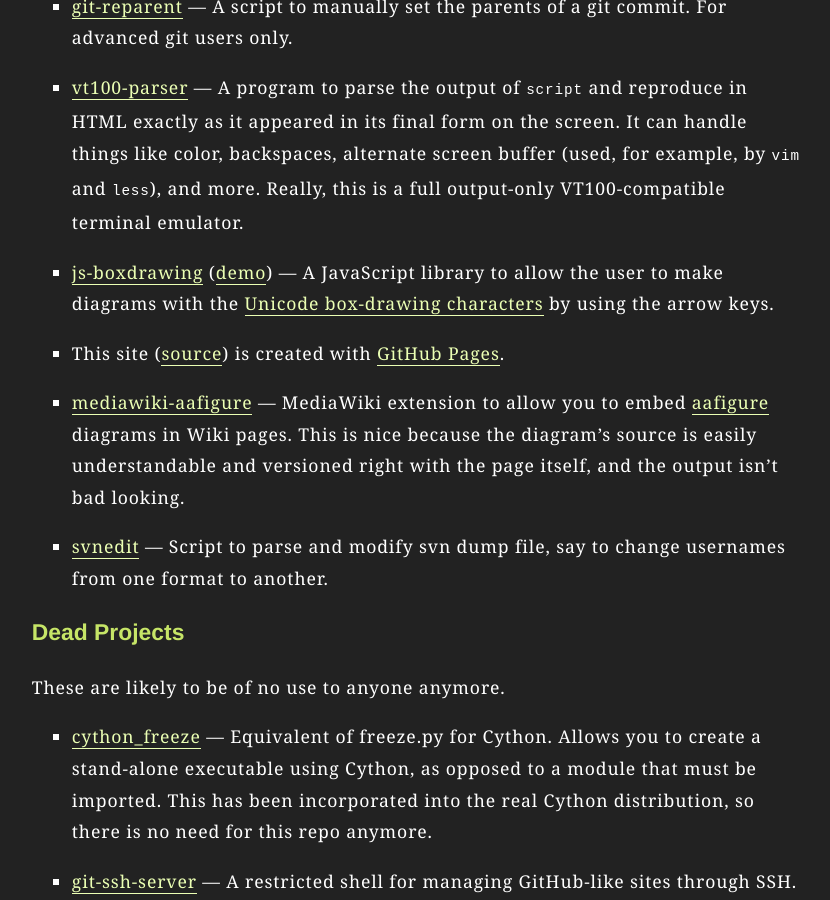
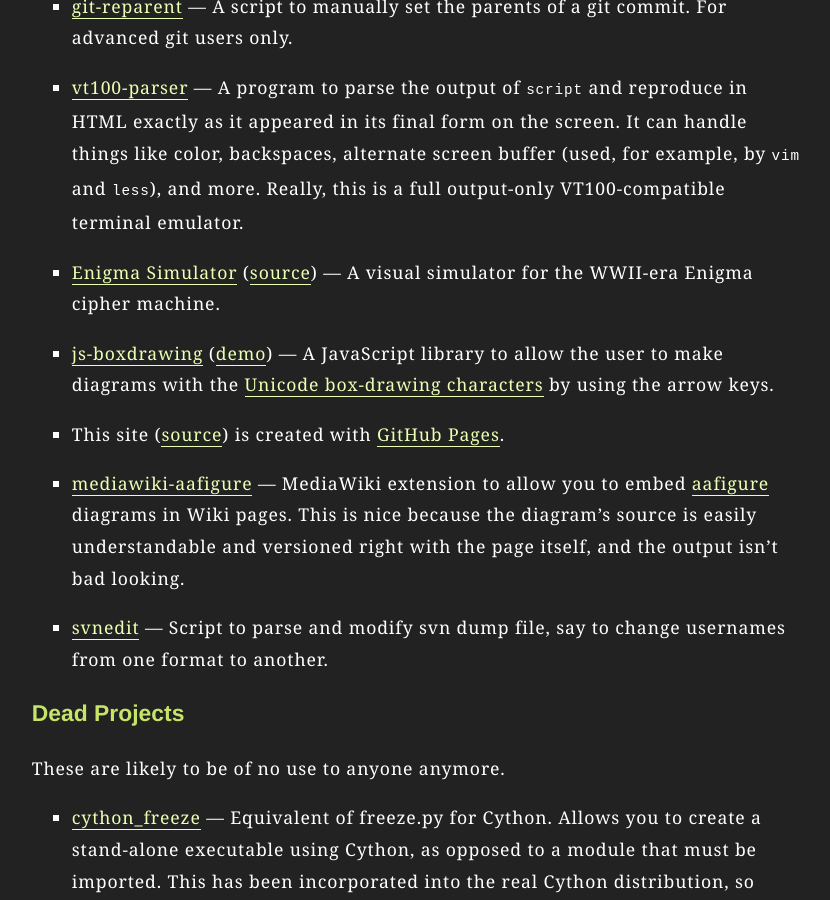
Before and after one commit to MarkLodato/marklodato.github.com, a Jekyll site: the page built from projects.md, in a window 1280 px wide and 900 px high, scrolled down 618 px. Shown: the whole window, without its empty margins (221-1051 px from the left). Built offline with Jekyll 4.4.1, drawn with Linux system fonts in a browser that asks for light colours.

Commit message:
projects.md: add Enigma Simulator

```diff
--- a/projects.md
+++ b/projects.md
@@ -25,6 +25,10 @@
   color, backspaces, alternate screen buffer (used, for example, by `vim` and
   `less`), and more.  Really, this is a full output-only VT100-compatible
   terminal emulator.
+
+* [Enigma Simulator](http://marklodato.github.io/enigma/)
+  ([source](http://github.com/MarkLodato/enigma))
+  — A visual simulator for the WWII-era Enigma cipher machine.
 
 * [js-boxdrawing](http://github.com/MarkLodato/js-boxdrawing)
   ([demo](http://marklodato.github.io/js-boxdrawing))
```
